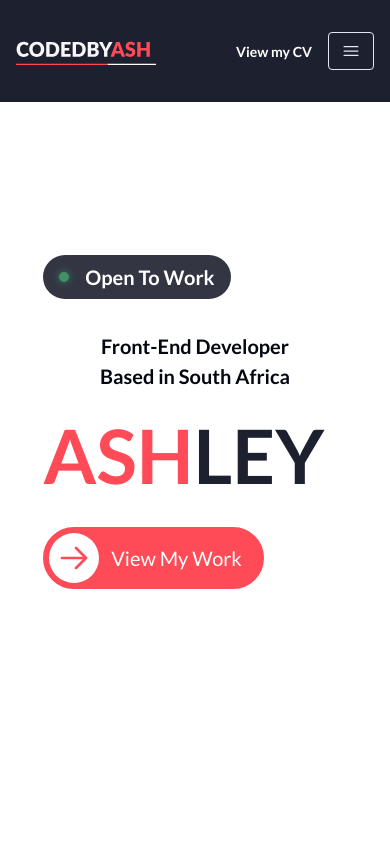
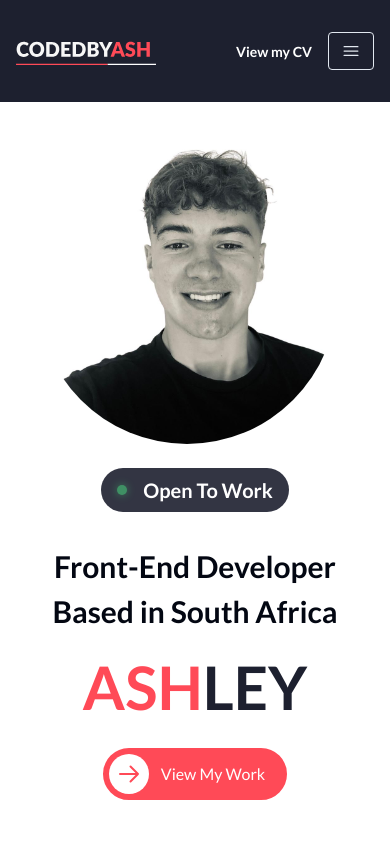
Before and after one commit to Ashley06Williams/My-portfolio, a Next.js app: page / in a window 390 px wide. Shown: the top 844 px of the page. Built offline with nearby package versions, Linux system fonts and the light colour scheme.

Commit message:
Refactor code structure for improved readability and maintainability

```diff
--- a/src/components/hero-section.tsx
+++ b/src/components/hero-section.tsx
@@ -1,12 +1,27 @@
 "use client";
 
-import React from "react";
+import React, { useEffect, useState } from "react";
 import { TypeAnimation } from "react-type-animation";
 import Image from "next/image";
 import Link from "next/link";
 
 
 export default function HeroSection() {
+  const [isMd, setIsMd] = useState(false)
+
+  useEffect(() => {
+    if (typeof window === "undefined") return
+    const mq = window.matchMedia("(min-width: 768px)")
+    const handle = (e: MediaQueryListEvent) => setIsMd(e.matches)
+    setIsMd(mq.matches)
+    if (mq.addEventListener) mq.addEventListener("change", handle)
+    else mq.addListener(handle)
+    return () => {
+      if (mq.removeEventListener) mq.removeEventListener("change", handle)
+      else mq.removeListener(handle)
+    }
+  }, [])
+
   return (
 <div className="bg-white">
 
@@ -14,44 +29,52 @@ export default function HeroSection() {
 
 
 
-    <div className="relative  h-[100vh] md:grid flex justify-center md:justify-start  md:grid-cols-2 items-center overflow-hidden px-8 md:px-16 md:max-w-[1400px]  md:mx-auto">
+    <div className="relative h-[100vh] flex flex-col md:grid md:grid-cols-2 md:items-center md:justify-start items-center justify-center overflow-hidden px-8 md:px-16 md:max-w-[1400px] mx-auto">
 
 
 
 
-      <div className="col-span-1 z-10 md:max-w-2xl">
+      <div className="col-span-1 z-10 md:max-w-2xl flex flex-col items-center md:items-start text-center md:text-left">
+        {/* Mobile-only rounded headshot above content */}
+        <div className="md:hidden flex justify-center mb-6 pr-4">
+          <Image
+            src="/ashmobile.jpeg"
+            alt="Ashley Williams"
+            width={300}
+            height={300}
+            className="rounded-full object-cover"
+          />
+        </div>
 
       <div className="flex items-center gap-4 bg-blueGrey-dark/90 w-fit px-4 md:px-8 py-2 md:py-2.5 rounded-full font-semibold text-white text-xl">
         <span className="w-2.5 h-2.5 bg-green-400 rounded-full animate-pulse shadow-[0_0_8px_rgba(74,222,128,0.8)]"></span>
         <p>Open To Work</p>
       </div>
-    <h2 className="mt-8  text-[20px] md:text-[40px] font-bold text-center md:text-left">
+    <h2 className="mt-8  text-[30px] md:text-[40px] font-bold text-center md:text-left">
       Front-End Developer
       <br />
       Based in South Africa
     </h2>
 <div className="mt-2">
-  <h1 className="text-[75px] md:text-[125px] font-bold">
+  <h1 className="text-[60px] md:text-[125px] font-bold">
     <span className="text-red">ASH</span>
-    <TypeAnimation
-      sequence={[
-        "",
-        1000,
-        "LEY",
-        1000,
-      ]}
-      wrapper="span"
-      speed={50}
-
-      className="text-blueGrey-dark"
-    />
+    {isMd ? (
+      <TypeAnimation
+        sequence={["", 1000, "LEY", 1000]}
+        wrapper="span"
+        speed={50}
+        className="text-blueGrey-dark"
+      />
+    ) : (
+      <span className="text-blueGrey-dark">LEY</span>
+    )}
   </h1>
 </div>
 <div className="mt-4">
   <Link href="#portfolio">
-    <button className="relative flex items-center bg-red border-2 border-red text-white font-medium text-xl md:text-2xl group hover:bg-white p-1 rounded-full overflow-hidden">
-    <div className="relative z-10 bg-white rounded-full w-[50px] h-[50px] flex items-center justify-center">
-      <svg xmlns="http://www.w3.org/2000/svg" fill="none" viewBox="0 0 24 24" strokeWidth={2} stroke="currentColor" className="w-8 h-8 text-red">
+    <button className="relative flex items-center bg-red border-2 border-red text-white font-medium text-md md:text-2xl group hover:bg-white p-1 rounded-full overflow-hidden">
+    <div className="relative z-10 bg-white rounded-full w-[40px] h-[40px] md:w-[50px] md:h-[50px] flex items-center justify-center">
+      <svg xmlns="http://www.w3.org/2000/svg" fill="none" viewBox="0 0 24 24" strokeWidth={2} stroke="currentColor" className="h-6 w-6 md:w-8 md:h-8 text-red">
         <path strokeLinecap="round" strokeLinejoin="round" d="M13.5 4.5L21 12m0 0l-7.5 7.5M21 12H3" />
       </svg>
     </div>
```
Also changed, not shown: public/ashmobile.jpeg (added).
